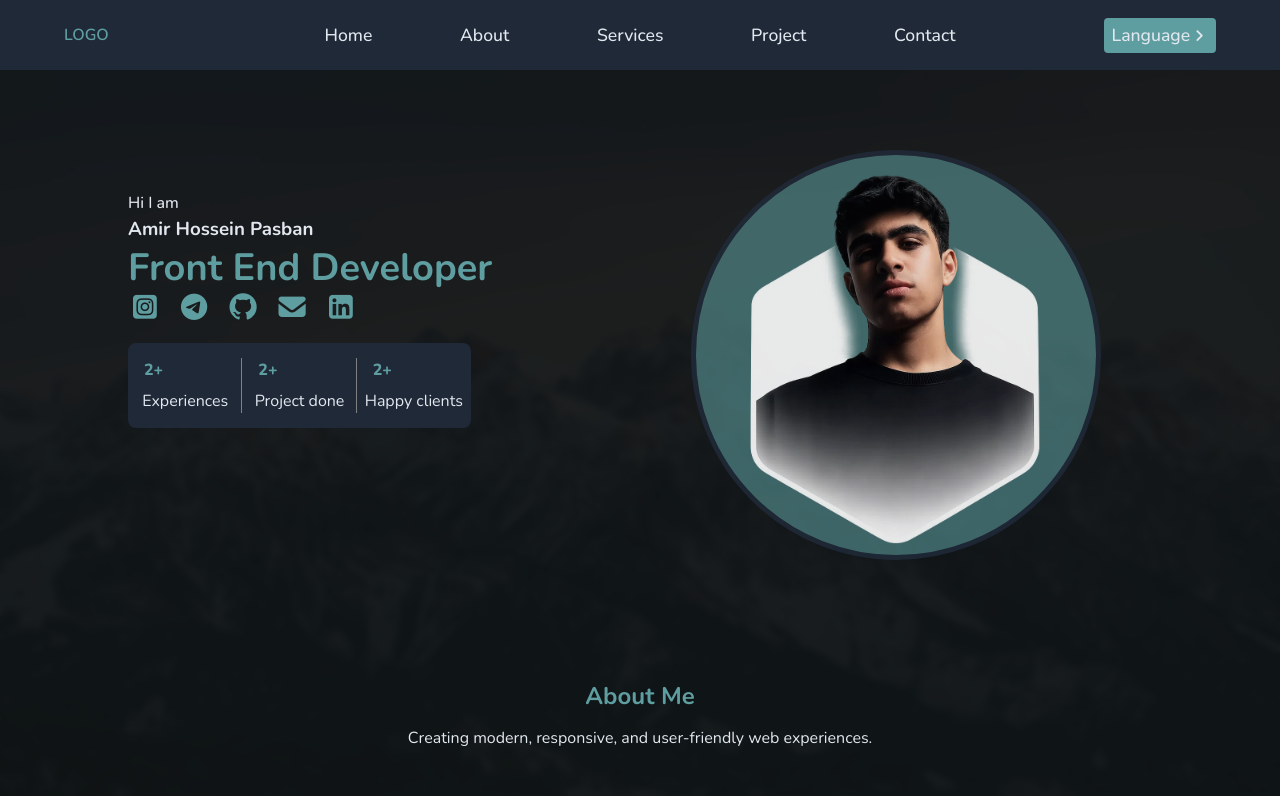
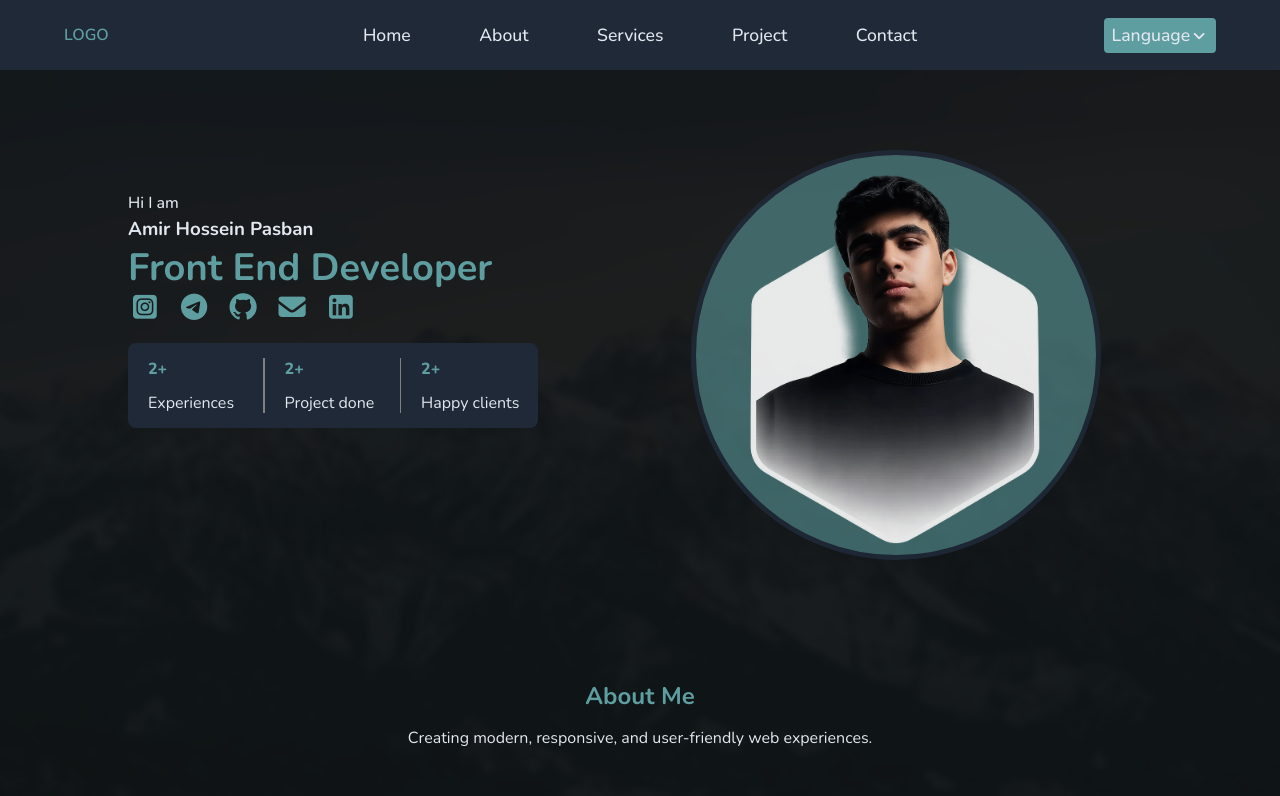
Before and after one commit to amir-pasban/Amirpasban.ir, a plain HTML site: page index.html in a window 1280 px wide. Shown: the top 796 px of the page. Drawn offline with nearby package versions, Linux system fonts and the light colour scheme.

Commit message:
changing header and home page

```diff
--- a/index.html
+++ b/index.html
@@ -47,7 +47,7 @@
 
                     <div class="header-right-items">
                         <ul>
-                            <li><a href="#">Language<i class="fa-solid fa-angle-right"></i></a>
+                            <li><a href="#">Language<i class="fa-solid fa-angle-down"></i></a>
                                 <ul class="language">
                                     <li><a href="#">فارسی</a></li>
                                     <li><a href="#">English</a></li>
@@ -140,6 +140,7 @@
             </div>
 
             <!-- ---------------------------------------- -->
+
             <div id="about-page">
                 <!-- about page -->
                 <div class="top-about-page">
@@ -337,6 +338,15 @@
                 </div>
 
             </div>
+
+            <!-- --------------------------------------- -->
+
+            <!-- project page -->
+            <div id="project-page">
+                .title
+            </div>
+
+
         </main>
 
 
--- a/src/css/style.css
+++ b/src/css/style.css
@@ -98,6 +98,7 @@ nav {
 
 
 /* header items */
+/* header left items */
 .header-left-items{
     width: 15%;
     height: 100%;
@@ -111,9 +112,9 @@ nav {
     color: var(--special-color);
 }
 
-
+/* header center items */
 .header-center-items{
-    width: 70%;
+    width: 60%;
     height: 100%;
     display: flex;
     align-items: center;
@@ -122,29 +123,38 @@ nav {
 .header-center-items>li{
     width: max-content;
     height: 100%;
-    /* background-color: blue; */
     display: flex;
     align-items: center;
     justify-content: center;
     position: relative;
-    /* overflow: hidden; */
+}
 
+/* header right items */
+.header-right-items{
+    width: 15%;
+    height: 100%;
+    display: flex;
+    align-items: center;
+    justify-content: right;
 }
-/* .header-center-items>li:hover .header-center-items>li::after{
-    transform: translateX(60px);
-} */
-/* .header-center-items>li::after{
-    content: "";
-    background-color: white;
-    position: absolute;
-    left: -60px;
-    transform: translateX(0px);
-    top: 50px;
-    width: 60px;
-    height: 1px;
-    opacity: 1;
+.header-right-items>ul{
+    cursor: pointer;
+    display: flex;
+    align-items: center;
+    justify-content: center;
+    min-width: 65%;
+    height: 35px;
+    font-size: .9rem;
+    color: var(--font-color);
+    border: none;
+    border-radius: 4px;
     background-color: var(--special-color);
-} */
+}
+.header-right-items>ul>li>a {
+    font-size: 1.1rem;
+    font-weight: 500;
+    color: var(--font-color);
+}
 .header-center-items>li>a {
     font-size: 1.1rem;
     font-weight: 500;
@@ -154,6 +164,8 @@ nav {
     font-size: .9rem;
 }
 .header-right-items>ul>li{
+    width: 100%;
+    height: 100%;
     position: relative;
     display: flex;
     justify-content: center;
@@ -167,7 +179,7 @@ nav {
     position: absolute;
     border: none;
     right: auto;
-    top: 30.3px;
+    top: 36px;
     border-radius: 5px;
     width: 140px;
     height: 80px;
@@ -202,33 +214,6 @@ nav {
     color: var(--font-color);
     font-size: .9rem;
     font-family: vazir;
-}
-
-
-.header-right-items{
-    width: 15%;
-    height: 100%;
-    display: flex;
-    align-items: center;
-    justify-content: right;
-}
-.header-right-items>ul{
-    cursor: pointer;
-    display: flex;
-    align-items: center;
-    justify-content: center;
-    width: 65%;
-    height: 35px;
-    font-size: .9rem;
-    color: var(--font-color);
-    border: none;
-    border-radius: 4px;
-    background-color: var(--special-color);
-}
-.header-right-items>ul>li>a {
-    font-size: 1.1rem;
-    font-weight: 500;
-    color: var(--font-color);
 }
 
 /* ------------main------------- */
@@ -298,7 +283,7 @@ main {
 
 /* stats */
 .stats{
-    width: 67%;
+    width: 80%;
     height: 85px;
     display: flex;
     align-items: center;
@@ -334,19 +319,27 @@ main {
     position: absolute;
     right: 0;
 }
+/* top stats item */
 .stats-item-top{
     width: 100%;
+    height: 30%;
     display: flex;
     justify-content: left;
     align-items: center;
-    padding-left: 13px;
-}
-.stats-item-top:nth-of-type(1){
-    padding-left: 16px;
+    padding-left: 20px;
 }
 .stats-item-top>p{
     color: var(--special-color);
     font-weight: 800;
+}
+/* down stats item */
+.stats-item-down{
+    width: 100%;
+    height: 30%;
+    display: flex;
+    align-items: center;
+    justify-content: left;
+    padding-left: 20px;
 }
 .stats-item-down>p{
     color: var(--font-color);
```
